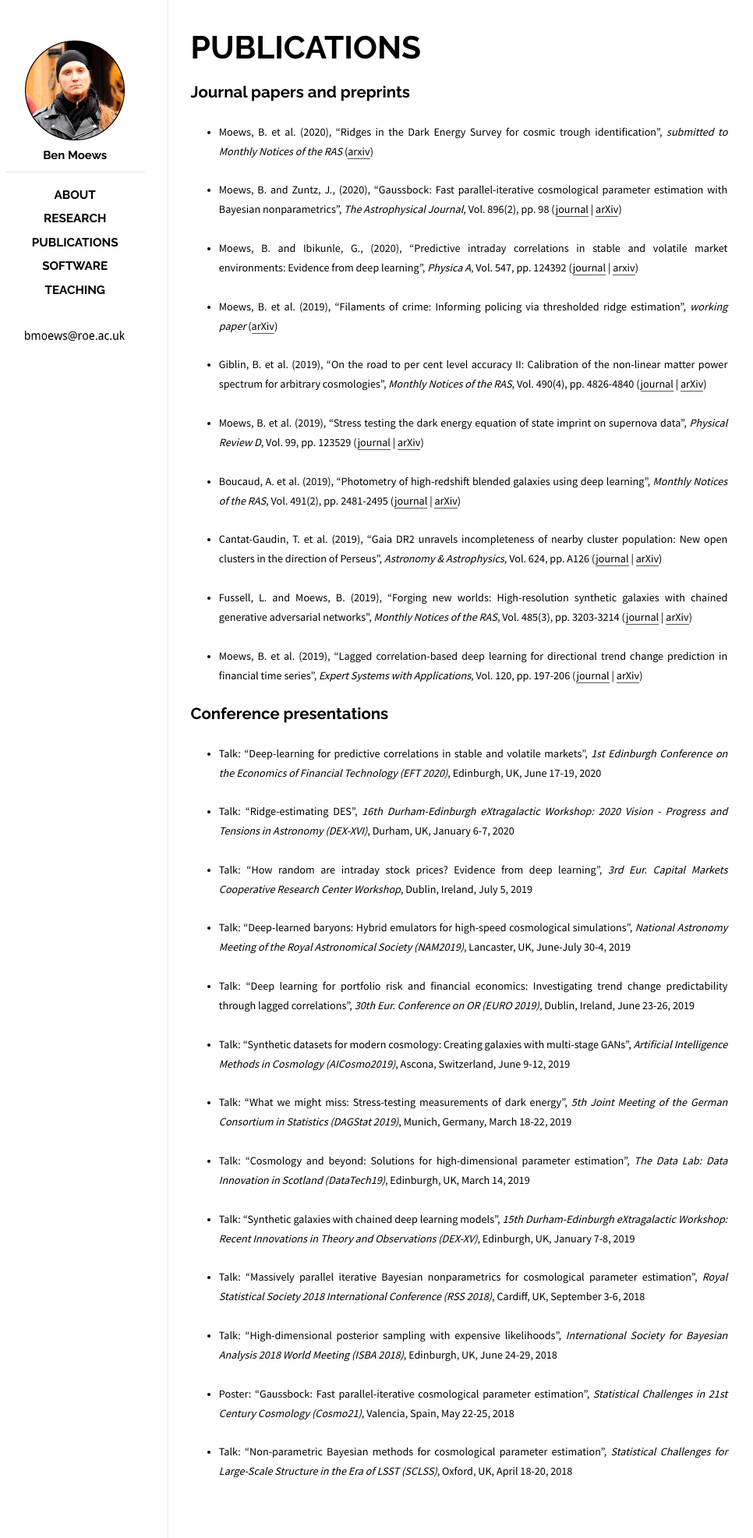
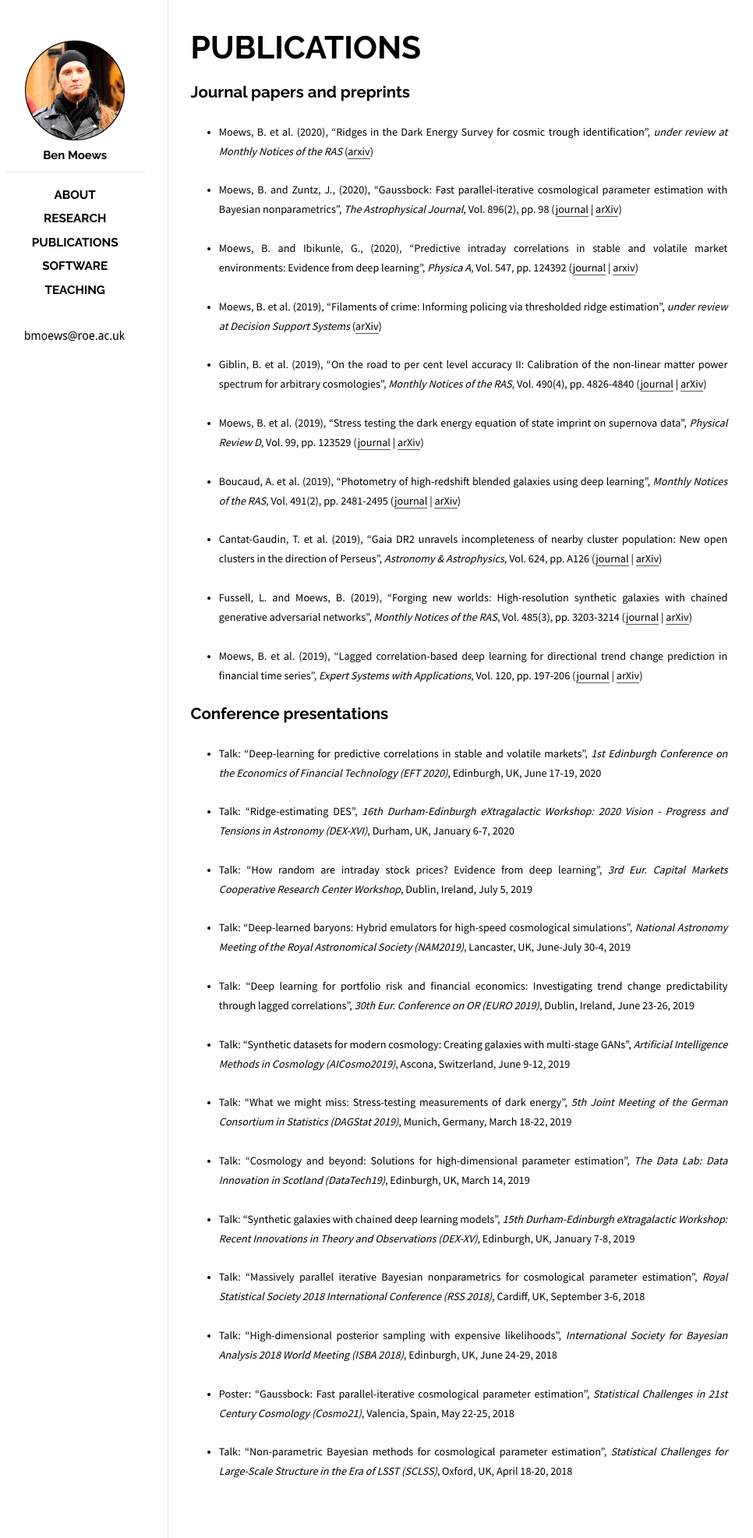
Before and after one commit to moews/moews.github.io, a Jekyll site: the page built from _posts/2017-03-25-publications.md, in a window 1280 px wide. Shown: the whole page at 78% size, without its empty margins (143-1109 px from the left). Built offline with Jekyll 4.4.1, drawn with Linux system fonts in a browser that asks for light colours.

Commit message:
Update 2017-03-25-publications.md

```diff
--- a/_posts/2017-03-25-publications.md
+++ b/_posts/2017-03-25-publications.md
@@ -8,13 +8,13 @@
 
 ## Journal papers and preprints
 
-* <small>Moews, B. et al. (2020), "Ridges in the Dark Energy Survey for cosmic trough identification", _submitted to Monthly Notices of the RAS_ ([arxiv](https://arxiv.org/abs/2005.08583))</small>
+* <small>Moews, B. et al. (2020), "Ridges in the Dark Energy Survey for cosmic trough identification", _under review at Monthly Notices of the RAS_ ([arxiv](https://arxiv.org/abs/2005.08583))</small>
 
 * <small>Moews, B. and Zuntz, J., (2020), "Gaussbock: Fast parallel-iterative cosmological parameter estimation with Bayesian nonparametrics", _The Astrophysical Journal_, Vol. 896(2), pp. 98 ([journal](https://doi.org/10.3847%2F1538-4357%2Fab93cb) | [arXiv](https://arxiv.org/abs/1905.09800))</small>
 
 * <small>Moews, B. and Ibikunle, G., (2020), "Predictive intraday correlations in stable and volatile market environments: Evidence from deep learning", _Physica A_, Vol. 547, pp. 124392 ([journal](https://doi.org/10.1016/j.physa.2020.124392) | [arxiv](https://arxiv.org/abs/2002.10385))</small>
 
-* <small>Moews, B. et al. (2019), "Filaments of crime: Informing policing via thresholded ridge estimation", _working paper_ ([arXiv](https://arxiv.org/abs/1907.03206))</small>
+* <small>Moews, B. et al. (2019), "Filaments of crime: Informing policing via thresholded ridge estimation", _under review at Decision Support Systems_ ([arXiv](https://arxiv.org/abs/1907.03206))</small>
 
 * <small>Giblin, B. et al. (2019), "On the road to per cent level accuracy II: Calibration of the non-linear matter power spectrum for arbitrary cosmologies", _Monthly Notices of the RAS_, Vol. 490(4), pp. 4826-4840 ([journal](https://doi.org/10.1093/mnras/stz2659) | [arXiv](https://arxiv.org/abs/1906.02742))</small>
 
```
